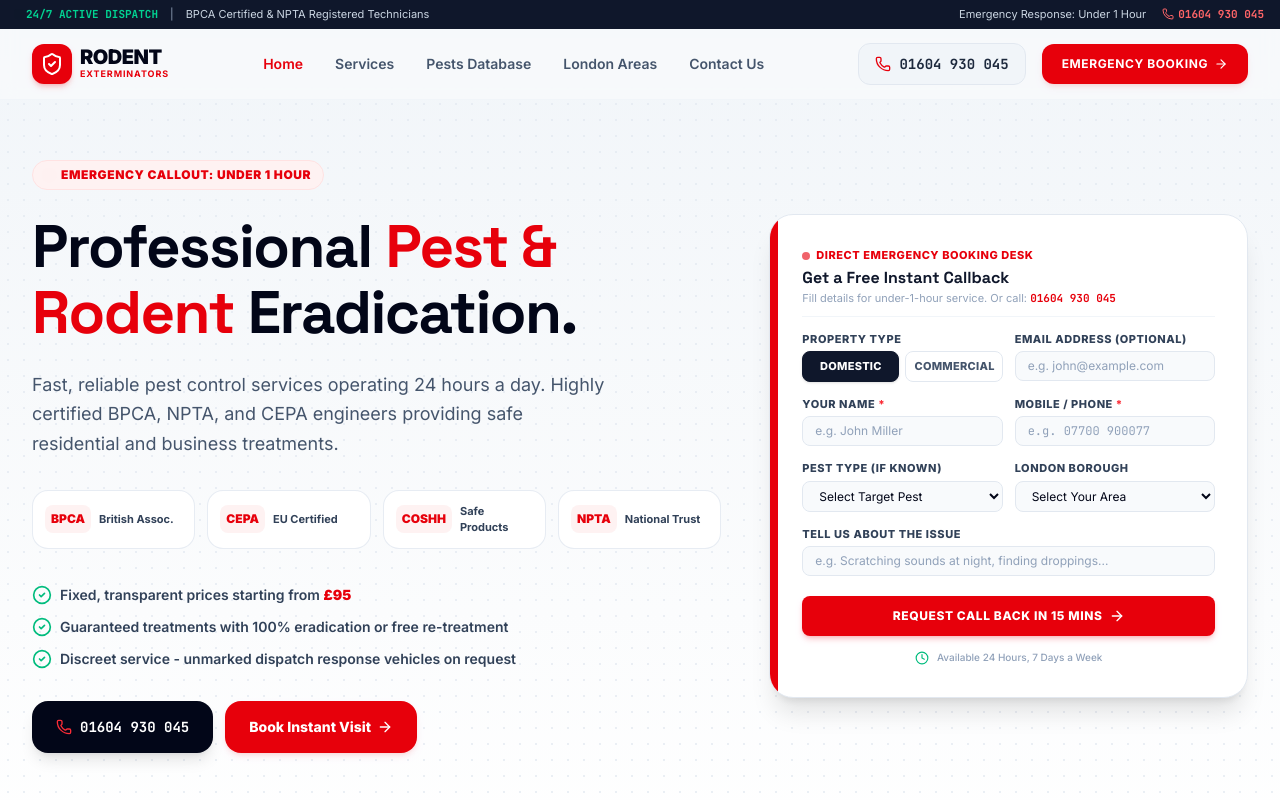
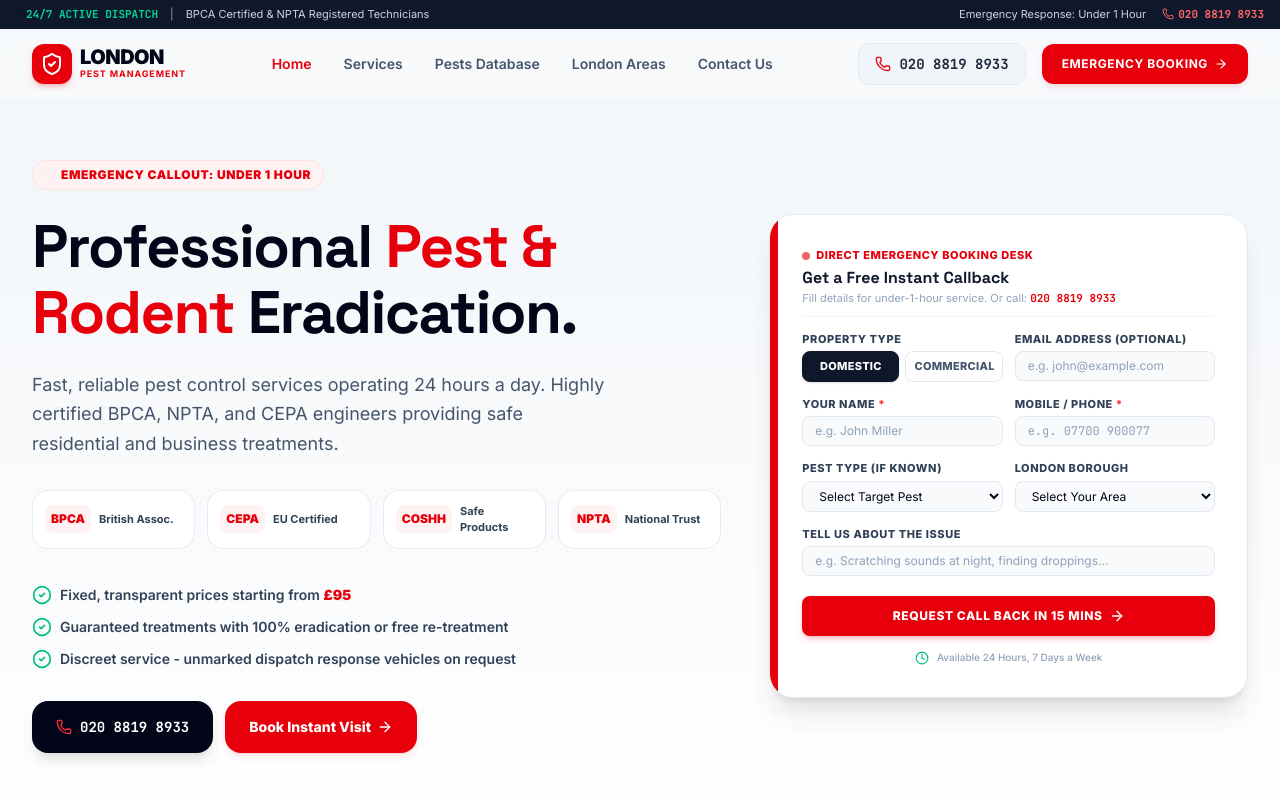
Before and after one commit to ionutginel/Pest-Control, a React (Vite) app: page / in a window 1280 px wide. Shown: the top 800 px of the page. Built offline with nearby package versions, Linux system fonts and the light colour scheme.

Commit message:
refactor: rebrand to London Pest Management
Update company name, contact information, and business address to reflect the new London-based identity across components and SEO metadata.

```diff
--- a/src/components/BookingForm.tsx
+++ b/src/components/BookingForm.tsx
@@ -83,7 +83,7 @@
             </div>
             <h3 className="text-base font-black text-slate-900">Get a Free Instant Callback</h3>
             <p className="text-[11px] text-slate-400 leading-relaxed">
-              Fill details for under-1-hour service. Or call: <a href="tel:01604930045" className="text-red-600 font-bold hover:underline font-mono">01604 930 045</a>
+              Fill details for under-1-hour service. Or call: <a href="tel:02088198933" className="text-red-600 font-bold hover:underline font-mono">020 8819 8933</a>
             </p>
           </div>
 
--- a/src/components/Footer.tsx
+++ b/src/components/Footer.tsx
@@ -23,8 +23,8 @@
                 <ShieldCheck className="w-5 h-5" />
               </div>
               <div>
-                <span className="text-lg font-black tracking-tight text-white block leading-none">RODENT</span>
-                <span className="text-[10px] font-bold tracking-widest text-red-500 uppercase block">EXTERMINATORS</span>
+                <span className="text-lg font-black tracking-tight text-white block leading-none">LONDON</span>
+                <span className="text-[10px] font-bold tracking-widest text-red-500 uppercase block">PEST MANAGEMENT</span>
               </div>
             </a>
 
@@ -37,30 +37,30 @@
                 <MapPin className="w-4 h-4 text-red-500 shrink-0 mt-0.5" />
                 <div>
                   <span className="font-semibold text-slate-200 block">Registered UK Office Address:</span>
-                  8 South Paddock Court, Northampton, NN3 8LH
+                  51 The Mall, London WC2N 5DU
                 </div>
               </div>
               <div className="flex items-start gap-2">
                 <Phone className="w-4 h-4 text-red-500 shrink-0 mt-0.5" />
                 <div>
                   <span className="font-semibold text-slate-200 block">Office Hotline:</span>
-                  <a href="tel:01604930045" className="hover:text-white font-mono">01604 930 045</a>
+                  <a href="tel:02088198933" className="hover:text-white font-mono">020 8819 8933</a>
                 </div>
               </div>
               <div className="flex items-start gap-2">
                 <Mail className="w-4 h-4 text-red-500 shrink-0 mt-0.5" />
                 <div>
                   <span className="font-semibold text-slate-200 block">Email Support:</span>
-                  <a href="mailto:contact@northamptonpestcontrol24.co.uk" className="hover:text-white">
-                    contact@northamptonpestcontrol24.co.uk
+                  <a href="mailto:contact@londonpestmanagement.co.uk" className="hover:text-white">
+                    contact@londonpestmanagement.co.uk
                   </a>
                 </div>
               </div>
             </div>
 
             <div className="text-[10px] text-slate-500 space-y-1 font-mono">
-              <p>Registered Domain: <a href="https://rodents-exterminators.co.uk" className="text-red-400 hover:underline inline-flex items-center gap-0.5">https://rodents-exterminators.co.uk <ExternalLink className="w-2.5 h-2.5" /></a></p>
-              <p>Trading Name: Rodent Exterminators</p>
+              <p>Registered Domain: <a href="https://www.londonpestmanagement.co.uk" className="text-red-400 hover:underline inline-flex items-center gap-0.5">www.londonpestmanagement.co.uk <ExternalLink className="w-2.5 h-2.5" /></a></p>
+              <p>Trading Name: London Pest Management</p>
             </div>
           </div>
 
@@ -70,7 +70,7 @@
             <ul className="space-y-3 text-xs font-semibold">
               <li>
                 <a href="#/" className="text-slate-400 hover:text-white transition-colors">
-                  Rodent Exterminators
+                  London Pest Management
                 </a>
               </li>
               <li>
@@ -132,7 +132,7 @@
 
         {/* Bottom copyright line */}
         <div className="pt-8 border-t border-slate-800 flex flex-col sm:flex-row items-center justify-between gap-4 text-xs text-slate-500 font-medium">
-          <p>© 2026 Rodent Exterminators. Northampton office. All rights reserved.</p>
+          <p>© 2026 London Pest Management. All rights reserved.</p>
           <button
             onClick={handleScrollTop}
             className="flex items-center gap-1 hover:text-white bg-slate-950 border border-slate-800/80 hover:bg-slate-800 py-2 px-4 rounded-xl transition-all"
--- a/src/components/Header.tsx
+++ b/src/components/Header.tsx
@@ -52,8 +52,8 @@
           </div>
           <div className="flex items-center gap-4">
             <span className="text-slate-300 hidden md:inline">Emergency Response: Under 1 Hour</span>
-            <a href="tel:01604930045" className="font-extrabold text-red-400 hover:text-red-300 transition-colors flex items-center gap-1 font-mono">
-              <Phone className="w-3 h-3" /> 01604 930 045
+            <a href="tel:02088198933" className="font-extrabold text-red-400 hover:text-red-300 transition-colors flex items-center gap-1 font-mono">
+              <Phone className="w-3 h-3" /> 020 8819 8933
             </a>
           </div>
         </div>
@@ -73,10 +73,10 @@
             </div>
             <div>
               <span className="text-xl font-black tracking-tight text-slate-950 block leading-none">
-                RODENT
+                LONDON
               </span>
               <span className="text-[9px] font-bold tracking-widest text-red-600 uppercase block">
-                EXTERMINATORS
+                PEST MANAGEMENT
               </span>
             </div>
           </a>
@@ -152,12 +152,12 @@
           {/* Callout */}
           <div className="hidden lg:flex items-center gap-4">
             <a
-              href="tel:01604930045"
+              href="tel:02088198933"
               id="header-phone-cta"
               className="flex items-center gap-2 bg-slate-100 hover:bg-slate-200 border border-slate-200 rounded-xl px-4 py-2.5 transition-all text-slate-800 font-bold text-sm font-mono"
             >
               <Phone className="w-4 h-4 text-red-600" />
-              01604 930 045
+              020 8819 8933
             </a>
             <a
               href="#/contact"
@@ -170,7 +170,7 @@
           {/* Mobile Menu Button */}
           <div className="flex md:hidden items-center gap-2">
             <a
-              href="tel:01604930045"
+              href="tel:02088198933"
               className="bg-red-50 text-red-600 p-2.5 rounded-xl hover:bg-red-100 transition-colors border border-red-100"
               title="Call Now"
             >
@@ -251,11 +251,11 @@
 
           <div className="pt-4 border-t border-slate-100 flex flex-col gap-3">
             <a
-              href="tel:01604930045"
+              href="tel:02088198933"
               className="flex items-center justify-center gap-2 bg-slate-900 text-white py-3 rounded-xl font-bold font-mono text-sm"
             >
               <Phone className="w-4 h-4 text-red-400" />
-              01604 930 045
+              020 8819 8933
             </a>
             <a
               href="#/contact"
--- a/src/pages/AreaDetailPage.tsx
+++ b/src/pages/AreaDetailPage.tsx
@@ -16,7 +16,7 @@
 
   React.useEffect(() => {
     if (!borough) return;
-    document.title = `Pest Control in ${borough.name} | Emergency Exterminator | Rodent Exterminators`;
+    document.title = `Pest Control in ${borough.name} | Emergency Exterminator | London Pest Management`;
 
     let metaDescription = document.querySelector('meta[name="description"]');
     if (!metaDescription) {
@@ -189,8 +189,8 @@
             <div className="bg-slate-900 text-white p-6 rounded-3xl border border-slate-800 space-y-3">
               <span className="text-[10px] text-red-500 font-bold font-mono uppercase tracking-widest block">Local Helpline</span>
               <p className="text-sm font-bold text-slate-100">Bypass the online booking desk and call the borough dispatcher:</p>
-              <a href="tel:01604930045" className="text-xl font-black text-red-400 hover:text-red-300 transition-colors font-mono block">
-                01604 930 045
+              <a href="tel:02088198933" className="text-xl font-black text-red-400 hover:text-red-300 transition-colors font-mono block">
+                020 8819 8933
               </a>
               <p className="text-[10px] text-slate-500 leading-relaxed font-sans">
                 Our main office hotline automatically routes you to the active field engineer covering {borough.name}.
--- a/src/pages/AreaListPage.tsx
+++ b/src/pages/AreaListPage.tsx
@@ -6,7 +6,7 @@
   const [searchQuery, setSearchQuery] = useState("");
 
   React.useEffect(() => {
-    document.title = "Our Service Areas & Postcode Coverage | Rodent Exterminators";
+    document.title = "Our Service Areas & Postcode Coverage | London Pest Management";
 
     let metaDescription = document.querySelector('meta[name="description"]');
     if (!metaDescription) {
--- a/src/pages/ContactPage.tsx
+++ b/src/pages/ContactPage.tsx
@@ -4,7 +4,7 @@
 
 export default function ContactPage() {
   React.useEffect(() => {
-    document.title = "Contact Our 24/7 Booking Desk | Rodent Exterminators";
+    document.title = "Contact Our 24/7 Booking Desk | London Pest Management";
 
     let metaDescription = document.querySelector('meta[name="description"]');
     if (!metaDescription) {
@@ -12,7 +12,7 @@
       metaDescription.setAttribute('name', 'description');
       document.head.appendChild(metaDescription);
     }
-    metaDescription.setAttribute('content', 'Get in touch with Rodent Exterminators. 24/7 emergency phone lines, direct email support, and fast callback request forms. Certified pest controllers.');
+    metaDescription.setAttribute('content', 'Get in touch with London Pest Management. 24/7 emergency phone lines, direct email support, and fast callback request forms. Certified pest controllers.');
 
     let metaKeywords = document.querySelector('meta[name="keywords"]');
     if (!metaKeywords) {
@@ -20,7 +20,7 @@
       metaKeywords.setAttribute('name', 'keywords');
       document.head.appendChild(metaKeywords);
     }
-    metaKeywords.setAttribute('content', 'contact pest control, email Rodent Exterminators, pest control Northampton, book exterminator, 24/7 emergency dispatch');
+    metaKeywords.setAttribute('content', 'contact pest control, email London Pest Management, pest control London, book exterminator, 24/7 emergency dispatch');
   }, []);
 
   return (
@@ -49,12 +49,12 @@
 
               <div className="bg-white border border-slate-200/80 p-5 rounded-2xl flex items-start gap-4 shadow-sm">
                 <div className="bg-red-50 text-red-600 p-3 rounded-xl">
-                  <Phone className="w-5 h-5" />
+                   <Phone className="w-5 h-5" />
                 </div>
                 <div className="space-y-1">
                   <span className="text-[10px] text-slate-400 font-bold uppercase tracking-wider">OFFICE HOTLINE</span>
-                  <a href="tel:01604930045" className="text-base font-extrabold text-slate-950 hover:text-red-600 font-mono block">
-                    01604 930 045
+                  <a href="tel:02088198933" className="text-base font-extrabold text-slate-950 hover:text-red-600 font-mono block">
+                    020 8819 8933
                   </a>
                   <p className="text-[11px] text-slate-500">Available 24 hours a day, 7 days a week.</p>
                 </div>
@@ -66,8 +66,8 @@
                 </div>
                 <div className="space-y-1">
                   <span className="text-[10px] text-slate-400 font-bold uppercase tracking-wider">EMAIL SUPPORT</span>
-                  <a href="mailto:contact@northamptonpestcontrol24.co.uk" className="text-sm font-extrabold text-slate-950 hover:text-red-600 block break-all">
-                    contact@northamptonpestcontrol24.co.uk
+                  <a href="mailto:contact@londonpestmanagement.co.uk" className="text-sm font-extrabold text-slate-950 hover:text-red-600 block break-all">
+                    contact@londonpestmanagement.co.uk
                   </a>
                   <p className="text-[11px] text-slate-500">Typical response within 1 hour.</p>
                 </div>
@@ -82,12 +82,12 @@
               </div>
               <div className="space-y-1">
                 <span className="text-[10px] text-slate-400 font-bold uppercase tracking-wider">REGISTERED UK OFFICE</span>
-                <h4 className="font-extrabold text-slate-950 text-sm">Rodent Exterminators (Head Office)</h4>
+                <h4 className="font-extrabold text-slate-950 text-sm">London Pest Management (Head Office)</h4>
                 <p className="text-xs text-slate-600 leading-relaxed font-sans">
-                  8 South Paddock Court, Northampton, NN3 8LH
+                  51 The Mall, London WC2N 5DU
                 </p>
                 <div className="pt-2 text-[10px] text-slate-400 font-mono">
-                  Registered domain: <a href="https://rodents-exterminators.co.uk" className="text-red-600 hover:underline">https://rodents-exterminators.co.uk</a>
+                  Registered domain: <a href="https://www.londonpestmanagement.co.uk" className="text-red-600 hover:underline">www.londonpestmanagement.co.uk</a>
                 </div>
               </div>
             </div>
--- a/src/pages/HomePage.tsx
+++ b/src/pages/HomePage.tsx
@@ -14,7 +14,7 @@
   const [boroughMatch, setBoroughMatch] = useState<any>(null);
 
   React.useEffect(() => {
-    document.title = "Rodent Exterminators | 24/7 Emergency Pest & Rodent Control";
+    document.title = "London Pest Management | 24/7 Emergency Pest & Rodent Control";
 
     let metaDescription = document.querySelector('meta[name="description"]');
     if (!metaDescription) {
@@ -30,7 +30,7 @@
       metaKeywords.setAttribute('name', 'keywords');
       document.head.appendChild(metaKeywords);
     }
-    metaKeywords.setAttribute('content', 'pest control London, emergency rodent control, 24/7 bed bug removal, commercial pest compliance, Rodent Exterminators');
+    metaKeywords.setAttribute('content', 'pest control London, emergency rodent control, 24/7 bed bug removal, commercial pest compliance, London Pest Management');
   }, []);
 
   // Featured 6 pests for landing highlight
@@ -123,11 +123,11 @@
               {/* Call-to-action bar */}
               <div className="flex flex-col sm:flex-row items-stretch sm:items-center gap-3 pt-2">
                 <a
-                  href="tel:01604930045"
+                  href="tel:02088198933"
                   className="bg-slate-950 hover:bg-slate-900 text-white font-extrabold text-sm py-4 px-6 rounded-2xl transition-all shadow-lg flex items-center justify-center gap-2 font-mono"
                 >
                   <Phone className="w-4 h-4 text-red-500" />
-                  01604 930 045
+                  020 8819 8933
                 </a>
                 <a
                   href="#/contact"
@@ -402,7 +402,7 @@
 
             <div className="space-y-6">
               <span className="text-red-500 font-extrabold text-xs uppercase tracking-wider block">Unrivalled Safety & Care</span>
-              <h2 className="text-3xl sm:text-4xl font-black tracking-tight text-white">Why Rodent Exterminators is London's Best Choice</h2>
+              <h2 className="text-3xl sm:text-4xl font-black tracking-tight text-white">Why London Pest Management is London's Best Choice</h2>
               <p className="text-slate-400 text-xs leading-relaxed">
                 Pest management is more than applying chemicals; it is about absolute eradication, safety, and long-term security. Our BPCA member credentials mean you receive certified and audited specialists.
               </p>
@@ -459,8 +459,8 @@
               <div className="pt-8 border-t border-slate-800/80 mt-8 flex flex-col sm:flex-row sm:items-center justify-between gap-4">
                 <div>
                   <span className="text-[10px] text-slate-500 block font-bold">24HR TELEPHONE RESPONSE</span>
-                  <a href="tel:01604930045" className="text-2xl font-black text-red-500 hover:text-red-400 font-mono">
-                    01604 930 045
+                  <a href="tel:02088198933" className="text-2xl font-black text-red-500 hover:text-red-400 font-mono">
+                    020 8819 8933
                   </a>
                 </div>
                 <a
@@ -497,7 +497,7 @@
                 location: "Kensington, London",
                 rating: 5,
                 date: "12 days ago",
-                comment: "Discovered a mouse problem in our kitchen late on a Sunday. Rodent Exterminators had an engineer at our house within 2 hours. Extremely professional, clean, and we've had no issues since. Highly recommend their 24hr service!",
+                comment: "Discovered a mouse problem in our kitchen late on a Sunday. London Pest Management had an engineer at our house within 2 hours. Extremely professional, clean, and we've had no issues since. Highly recommend their 24hr service!",
                 initials: "SJ"
               },
               {
--- a/src/pages/PestDetailPage.tsx
+++ b/src/pages/PestDetailPage.tsx
@@ -12,7 +12,7 @@
 
   React.useEffect(() => {
     if (!pest) return;
-    document.title = `Professional ${pest.name} Control & Eradication | Rodent Exterminators`;
+    document.title = `Professional ${pest.name} Control & Eradication | London Pest Management`;
 
     let metaDescription = document.querySelector('meta[name="description"]');
     if (!metaDescription) {
@@ -203,7 +203,7 @@
             <div className="bg-white border border-slate-200/80 p-6 rounded-3xl space-y-4">
               <h4 className="text-xs font-black uppercase tracking-wider text-slate-950">Guaranteed Treatment Safeguards</h4>
               <p className="text-[11px] text-slate-500 leading-relaxed">
-                Our treatments are backed by our signature <strong>Rodent Exterminators Guarantee</strong>. If pests persist within the contract window, we re-visit your premises and re-treat completely free of charge.
+                Our treatments are backed by our signature <strong>London Pest Management Guarantee</strong>. If pests persist within the contract window, we re-visit your premises and re-treat completely free of charge.
               </p>
               <div className="border-t border-slate-100 pt-3 text-[10px] text-slate-400 font-mono">
                 Assurance protocols backed by BPCA/NPTA industry certifications.
--- a/src/pages/PestListPage.tsx
+++ b/src/pages/PestListPage.tsx
@@ -7,7 +7,7 @@
   const [selectedCategory, setSelectedCategory] = useState<string>("all");
 
   React.useEffect(() => {
-    document.title = "Pests Encyclopedia | Starting Prices & Eradication | Rodent Exterminators";
+    document.title = "Pests Encyclopedia | Starting Prices & Eradication | London Pest Management";
 
     let metaDescription = document.querySelector('meta[name="description"]');
     if (!metaDescription) {
@@ -215,11 +215,11 @@
           </div>
           <div className="flex flex-col sm:flex-row items-stretch sm:items-center gap-3 shrink-0">
             <a
-              href="tel:01604930045"
+              href="tel:02088198933"
               className="bg-white hover:bg-slate-50 text-slate-950 font-black text-sm py-3.5 px-6 rounded-2xl transition-all text-center flex items-center justify-center gap-1.5 font-mono"
             >
               <Phone className="w-4 h-4 text-red-600" />
-              01604 930 045
+              020 8819 8933
             </a>
             <a
               href="#/contact"
--- a/src/pages/PostcodeDetailPage.tsx
+++ b/src/pages/PostcodeDetailPage.tsx
@@ -246,8 +246,8 @@
             <div className="bg-slate-900 text-white p-6 rounded-3xl border border-slate-800 space-y-3">
               <span className="text-[10px] text-red-500 font-bold font-mono uppercase tracking-widest block">Direct Local Line</span>
               <p className="text-sm font-bold text-slate-100">Bypass the ticketing queue and dial the active {cleanPostcode} dispatcher:</p>
-              <a href="tel:01604930045" className="text-xl font-black text-red-400 hover:text-red-300 transition-colors font-mono block">
-                01604 930 045
+              <a href="tel:02088198933" className="text-xl font-black text-red-400 hover:text-red-300 transition-colors font-mono block">
+                020 8819 8933
               </a>
               <p className="text-[10px] text-slate-500 leading-relaxed font-sans">
                 Our main office hotline automatically triggers rapid radio-relay dispatch to the active field unit closest to {cleanPostcode}.
--- a/src/pages/ServicePage.tsx
+++ b/src/pages/ServicePage.tsx
@@ -15,7 +15,7 @@
 
   React.useEffect(() => {
     const serviceName = isDomestic ? "Domestic & Residential" : "Commercial & Business";
-    document.title = `${serviceName} Pest Control Services | Rodent Exterminators`;
+    document.title = `${serviceName} Pest Control Services | London Pest Management`;
 
     let metaDescription = document.querySelector('meta[name="description"]');
     if (!metaDescription) {
```
